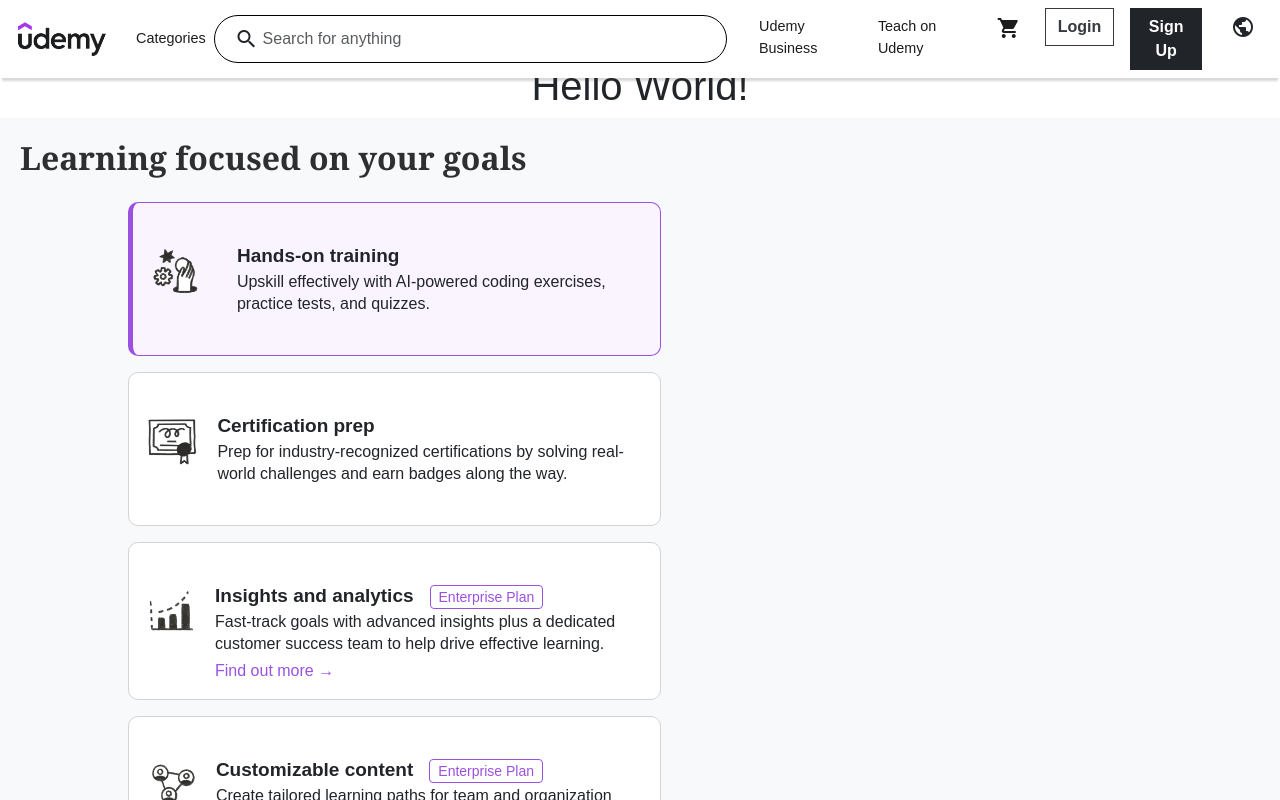
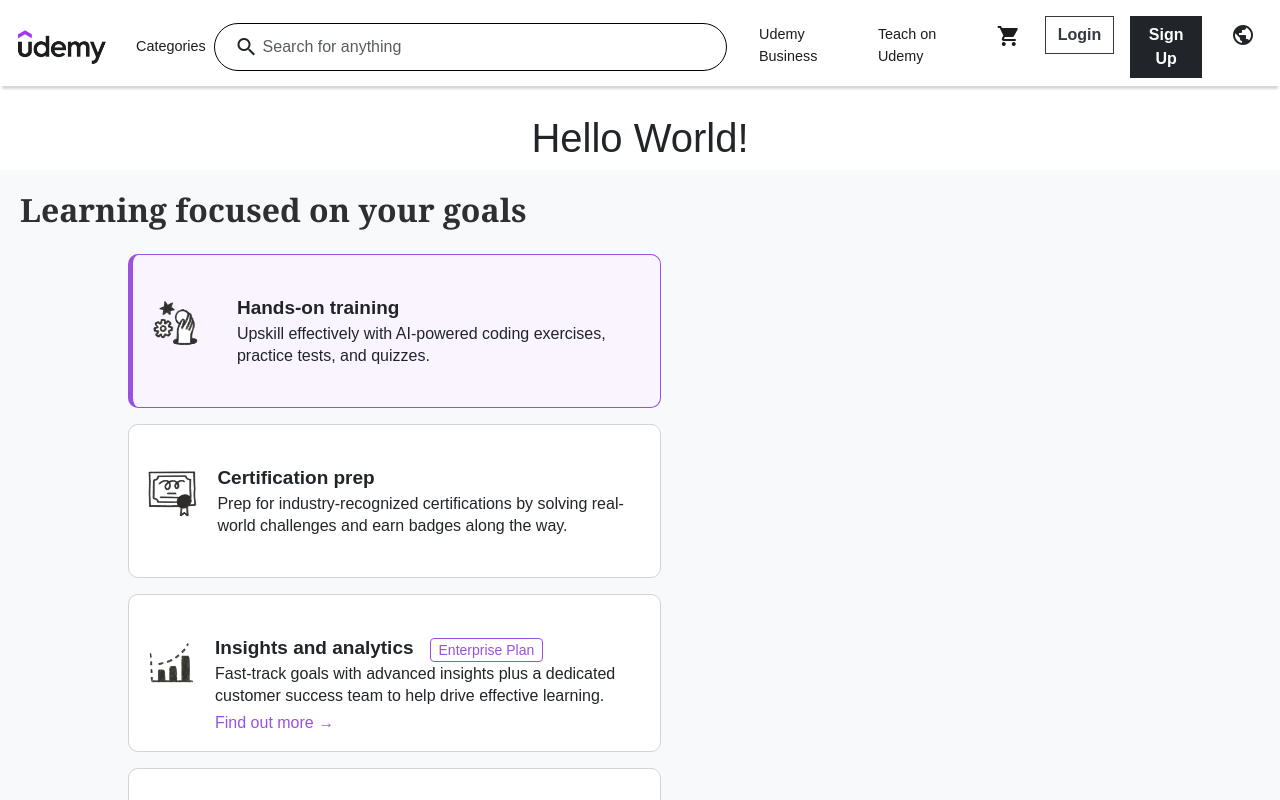
Before and after one commit to Haroon-chh/udemy-clone, a Vue app: page /dashboard in a window 1280 px wide. Shown: the top 800 px of the page. Built offline with nearby package versions, Linux system fonts and the light colour scheme.

Commit message:
navbar done

```diff
--- a/src/App.vue
+++ b/src/App.vue
@@ -24,7 +24,7 @@
 
 <style scoped>
 .navbar {
-  margin-bottom: 2%;
+  margin: 0%;
 }
 
 #app {
--- a/src/components/NavbarComponent.vue
+++ b/src/components/NavbarComponent.vue
@@ -1,5 +1,5 @@
 <template>
-    <nav class="navbar navbar-expand-lg fixed-top">
+    <nav class="navbar navbar-expand-lg">
       <div class="container-fluid">
 
         <!-- Mobile View - Navbar Toggle, Logo, Icons -->
@@ -169,6 +169,7 @@
   .navbar {
     box-shadow: 0 5px 2px -2px rgba(57, 57, 57, 0.2);
     background-color: white;
+    width: 100vw;
   }
 
   .logo {
```
